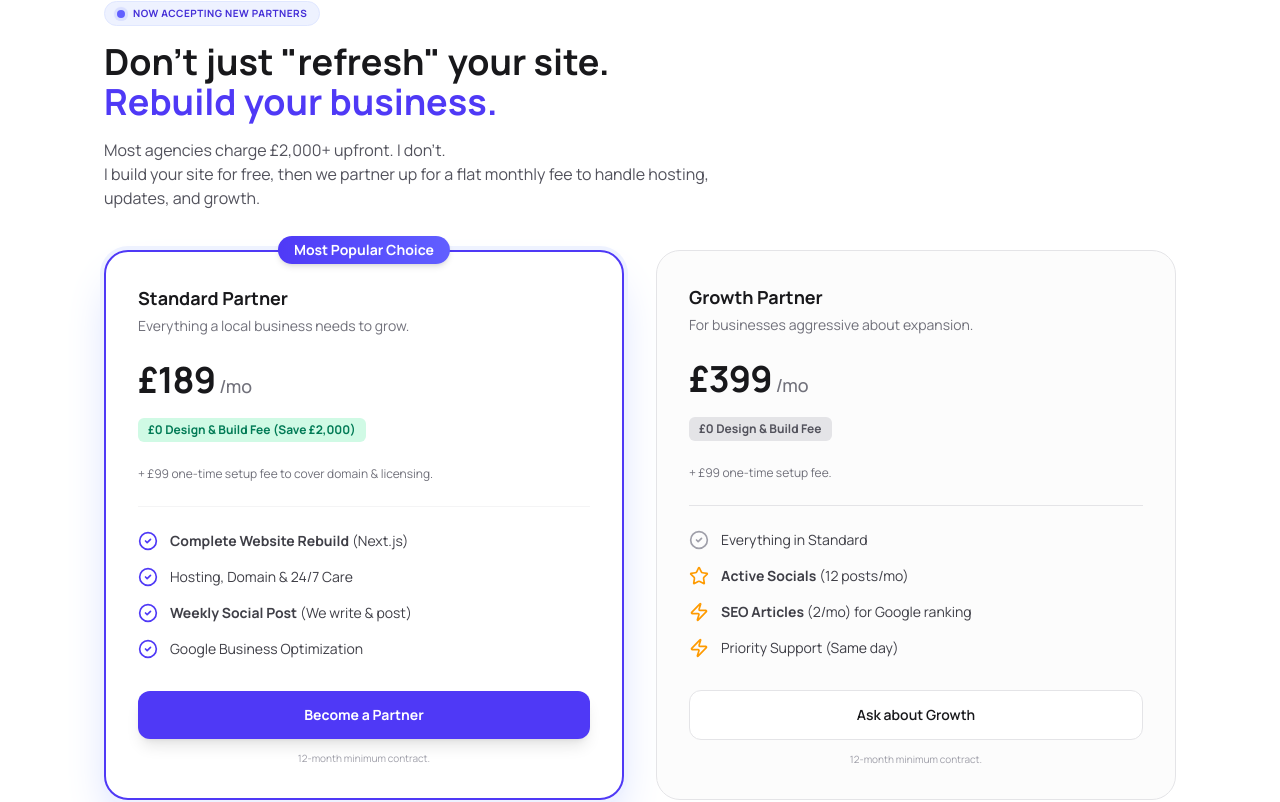
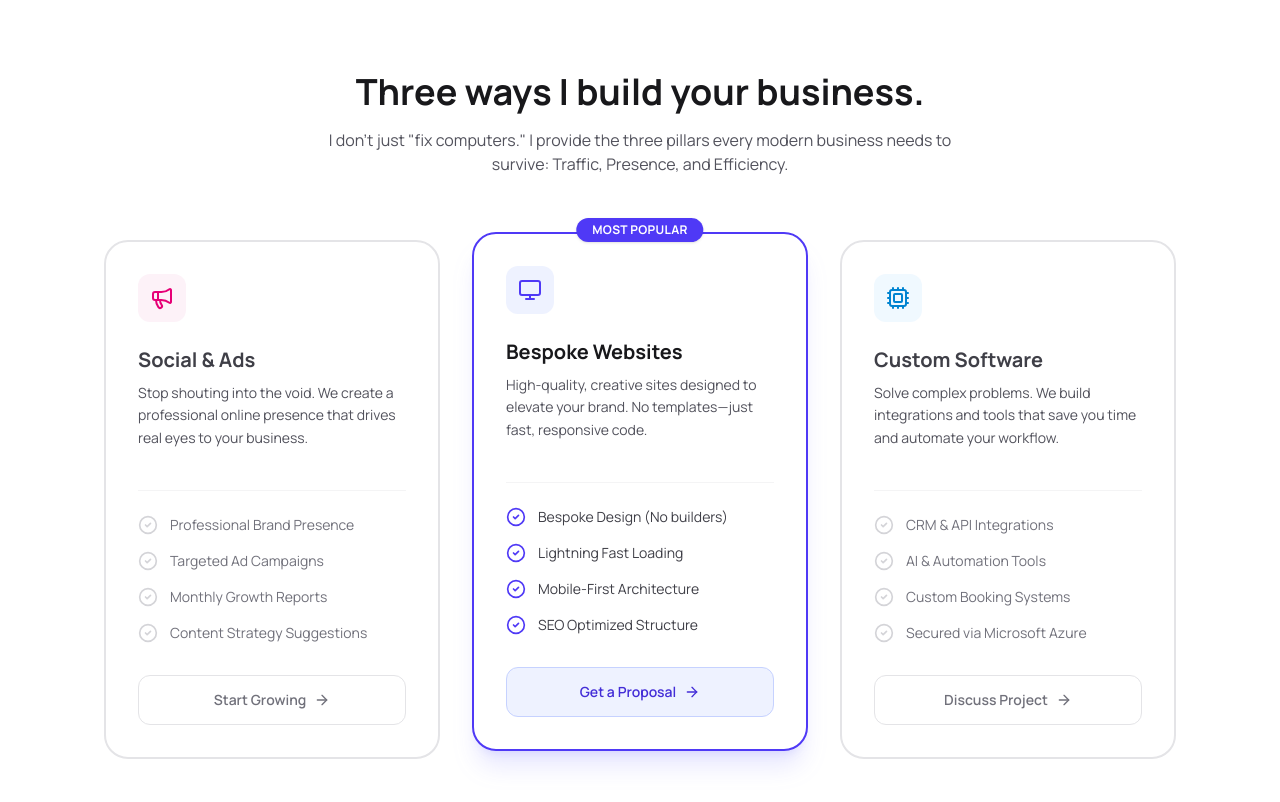
Before and after one commit to finnjefferis/jss, a Next.js app: page / in a window 1280 px wide. Shown: the part 1458-2260 px from the top of the page. Built offline with nearby package versions, Linux system fonts and the light colour scheme.

Commit message:
removed pricing, changed pricing tiers to services

```diff
--- a/src/app/components/PricingTiers.tsx
+++ b/src/app/components/PricingTiers.tsx
@@ -1,149 +1,189 @@
 "use client";
 
-import { CheckCircle2, ShieldCheck, Zap, Star } from "lucide-react";
+import { useState } from "react";
+import { CheckCircle2, Megaphone, Monitor, Cpu, ArrowRight } from "lucide-react";
+
+const PILLARS = [
+  {
+    id: "social",
+    title: "Social & Ads",
+    description: "Stop shouting into the void. We create a professional online presence that drives real eyes to your business.",
+    icon: Megaphone,
+    // Theme Colors
+    theme: {
+      border: "border-pink-500",
+      shadow: "shadow-pink-500/15",
+      iconBg: "bg-pink-50",
+      iconText: "text-pink-600",
+      check: "text-pink-500",
+      buttonActive: "bg-pink-50 text-pink-600 border-pink-200",
+    },
+    features: [
+      "Professional Brand Presence",
+      "Targeted Ad Campaigns",
+      "Monthly Growth Reports",
+      "Content Strategy Suggestions",
+    ],
+    cta: "Hi Finn, I need help with my Socials and Ads.",
+    buttonText: "Start Growing",
+  },
+  {
+    id: "web",
+    popular: true, // Adds the badge
+    title: "Bespoke Websites",
+    description: "High-quality, creative sites designed to elevate your brand. No templates—just fast, responsive code.",
+    icon: Monitor,
+    // Theme Colors
+    theme: {
+      border: "border-indigo-600",
+      shadow: "shadow-indigo-500/15",
+      iconBg: "bg-indigo-50",
+      iconText: "text-indigo-600",
+      check: "text-indigo-600",
+      buttonActive: "bg-indigo-50 text-indigo-700 border-indigo-200",
+    },
+    features: [
+      "Bespoke Design (No builders)",
+      "Lightning Fast Loading",
+      "Mobile-First Architecture",
+      "SEO Optimized Structure",
+    ],
+    cta: "Hi Finn, I'm looking for a new Bespoke Website.",
+    buttonText: "Get a Proposal",
+  },
+  {
+    id: "software",
+    title: "Custom Software",
+    description: "Solve complex problems. We build integrations and tools that save you time and automate your workflow.",
+    icon: Cpu,
+    // Theme Colors
+    theme: {
+      border: "border-sky-500",
+      shadow: "shadow-sky-500/15",
+      iconBg: "bg-sky-50",
+      iconText: "text-sky-600",
+      check: "text-sky-500",
+      buttonActive: "bg-sky-50 text-sky-600 border-sky-200",
+    },
+    features: [
+      "CRM & API Integrations",
+      "AI & Automation Tools",
+      "Custom Booking Systems",
+      "Secured via Microsoft Azure",
+    ],
+    cta: "Hi Finn, I have a Custom Software project in mind.",
+    buttonText: "Discuss Project",
+  },
+];
 
 export function PricingTiers() {
+  const [hoveredId, setHoveredId] = useState<string | null>(null);
+
+  // LOGIC: If nothing is hovered, 'web' is active.
+  // If something is hovered, that specific ID is active.
+  const activeId = hoveredId || "web";
+
   return (
-    <div className="mb-24 space-y-10">
-      <div className="text-center md:text-left">
-        <div className="mb-4 inline-flex items-center gap-2 rounded-full border border-indigo-100 bg-indigo-50 px-3 py-1">
-          <span className="flex h-2 w-2 relative">
-            <span className="animate-ping absolute inline-flex h-full w-full rounded-full bg-indigo-400 opacity-75"></span>
-            <span className="relative inline-flex rounded-full h-2 w-2 bg-indigo-500"></span>
-          </span>
-          <span className="text-[10px] font-bold uppercase tracking-wider text-indigo-700">
-            Now accepting new partners
-          </span>
-        </div>
+    <section className="py-12 md:py-24">
+      <div className="mb-16 space-y-4 text-center">
         <h2 className="text-3xl font-bold text-zinc-900 md:text-4xl">
-          Don't just "refresh" your site. <br className="hidden md:block"/>
-          <span className="text-indigo-600">Rebuild your business.</span>
+          Three ways I build your business.
         </h2>
-        <p className="mt-4 max-w-2xl text-base text-zinc-600">
-          Most agencies charge £2,000+ upfront. I don't. <br/>
-          I build your site for free, then we partner up for a flat monthly fee to handle hosting, updates, and growth.
+        <p className="mx-auto max-w-2xl text-base text-zinc-600">
+          I don't just "fix computers." I provide the three pillars every modern business needs to survive:
+          Traffic, Presence, and Efficiency.
         </p>
       </div>
 
-      <div className="grid gap-8 md:grid-cols-2 md:items-start lg:gap-8">
+      <div className="grid gap-8 md:grid-cols-3 md:items-stretch lg:gap-8">
+        {PILLARS.map((pillar) => (
+          <PillarCard
+            key={pillar.id}
+            pillar={pillar}
+            isActive={activeId === pillar.id}
+            onHover={() => setHoveredId(pillar.id)}
+            onLeave={() => setHoveredId(null)}
+          />
+        ))}
+      </div>
+    </section>
+  );
+}
 
-        {/* TIER 1: STANDARD (The Target) */}
-        <div className="relative rounded-3xl border-2 border-indigo-600 bg-white p-8 shadow-2xl shadow-indigo-200 ring-4 ring-indigo-50">
-          <div className="absolute -top-4 left-1/2 -translate-x-1/2 rounded-full bg-gradient-to-r from-indigo-600 to-indigo-500 px-4 py-1 text-sm font-bold text-white shadow-md">
-            Most Popular Choice
+function PillarCard({
+  pillar,
+  isActive,
+  onHover,
+  onLeave
+}: {
+  pillar: typeof PILLARS[0];
+  isActive: boolean;
+  onHover: () => void;
+  onLeave: () => void;
+}) {
+  const Icon = pillar.icon;
+  const t = pillar.theme;
+
+  return (
+    <div
+      onMouseEnter={onHover}
+      onMouseLeave={onLeave}
+      className={`
+        group relative flex flex-col rounded-3xl border-2 p-8
+        transition-all duration-300 ease-out
+        ${isActive ? `-translate-y-2 shadow-xl ${t.border} ${t.shadow}` : "border-zinc-200 bg-white hover:bg-zinc-50/50"}
+        bg-white
+      `}
+    >
+      {/* Popular Badge: Only visible if active AND it's the popular card */}
+      {pillar.popular && (
+        <div className={`
+          absolute -top-4 left-1/2 -translate-x-1/2 rounded-full px-4 py-1 text-xs font-bold uppercase tracking-wide text-white shadow-sm transition-opacity duration-300
+          ${isActive ? "opacity-100 bg-indigo-600" : "opacity-0"}
+        `}>
+          Most Popular
+        </div>
+      )}
+
+      {/* Icon */}
+      <div className={`mb-6 inline-flex h-12 w-12 items-center justify-center rounded-xl transition-colors duration-300 ${t.iconBg} ${t.iconText}`}>
+        <Icon className="h-6 w-6" />
       </div>
 
-          <div className="mb-6">
-            <h3 className="text-lg font-bold text-zinc-900">Standard Partner</h3>
-            <p className="mt-1 text-sm text-zinc-500">Everything a local business needs to grow.</p>
+      {/* Header */}
+      <div className="mb-4">
+        <h3 className={`text-xl font-bold transition-colors duration-300 ${isActive ? "text-zinc-900" : "text-zinc-700"}`}>
+          {pillar.title}
+        </h3>
+        <p className="mt-2 text-sm leading-relaxed text-zinc-600">
+          {pillar.description}
+        </p>
       </div>
-
-          <div className="mb-4 flex items-baseline gap-1">
-            <span className="text-4xl font-bold tracking-tight text-zinc-900">£189</span>
-            <span className="text-lg font-medium text-zinc-500">/mo</span>
-          </div>
-
-          <div className="mb-6 inline-block rounded-md bg-emerald-100 px-2.5 py-1 text-xs font-bold text-emerald-700">
-            £0 Design & Build Fee (Save £2,000)
-          </div>
-
-          <p className="mb-6 text-xs text-zinc-500">
-            + £99 one-time setup fee to cover domain & licensing.
-          </p>
 
       <div className="my-6 h-px w-full bg-zinc-100" />
 
-          <ul className="mb-8 space-y-4 text-sm text-zinc-700">
-            <li className="flex items-start gap-3">
-              <CheckCircle2 className="h-5 w-5 shrink-0 text-indigo-600" />
-              <span><strong>Complete Website Rebuild</strong> (Next.js)</span>
+      {/* Features List */}
+      <ul className="mb-8 flex-1 space-y-4 text-sm text-zinc-700">
+        {pillar.features.map((feature) => (
+          <li key={feature} className="flex items-start gap-3">
+            <CheckCircle2 className={`h-5 w-5 shrink-0 transition-colors duration-300 ${isActive ? t.check : "text-zinc-300"}`} />
+            <span className={isActive ? "text-zinc-700" : "text-zinc-500"}>{feature}</span>
           </li>
-            <li className="flex items-start gap-3">
-              <CheckCircle2 className="h-5 w-5 shrink-0 text-indigo-600" />
-              <span>Hosting, Domain & 24/7 Care</span>
-            </li>
-            <li className="flex items-start gap-3">
-              <CheckCircle2 className="h-5 w-5 shrink-0 text-indigo-600" />
-              <span><strong>Weekly Social Post</strong> (We write & post)</span>
-            </li>
-            <li className="flex items-start gap-3">
-              <CheckCircle2 className="h-5 w-5 shrink-0 text-indigo-600" />
-              <span>Google Business Optimization</span>
-            </li>
+        ))}
       </ul>
 
+      {/* CTA Button */}
       <a
-            href="https://wa.me/447887034503?text=Hi%20Finn%2C%20I%20want%20to%20grab%20a%20Standard%20Partner%20spot%20for%20%C2%A3189."
-            className="block w-full rounded-xl bg-indigo-600 px-4 py-3.5 text-center text-sm font-bold text-white shadow-lg transition hover:bg-indigo-700 hover:shadow-indigo-500/25"
+        href={`https://wa.me/447887034503?text=${encodeURIComponent(pillar.cta)}`}
+        className={`
+          relative flex w-full items-center justify-center gap-2 rounded-xl border px-4 py-3.5
+          text-center text-sm font-semibold transition-all duration-300
+          ${isActive ? t.buttonActive : "bg-white text-zinc-500 border-zinc-200"}
+        `}
       >
-            Become a Partner
+        <span>{pillar.buttonText}</span>
+        <ArrowRight className={`h-4 w-4 transition-transform ${isActive ? "group-hover:translate-x-1" : ""}`} />
       </a>
-          <p className="mt-3 text-center text-[10px] text-zinc-400">
-            12-month minimum contract.
-          </p>
-        </div>
-
-        {/* TIER 2: GROWTH (The Anchor) */}
-        <div className="relative rounded-3xl border border-zinc-200 bg-zinc-50/50 p-8 transition hover:border-zinc-300">
-          <div className="mb-6">
-            <h3 className="text-lg font-bold text-zinc-900">Growth Partner</h3>
-            <p className="mt-1 text-sm text-zinc-500">For businesses aggressive about expansion.</p>
-          </div>
-
-          <div className="mb-4 flex items-baseline gap-1">
-            <span className="text-4xl font-bold tracking-tight text-zinc-900">£399</span>
-            <span className="text-lg font-medium text-zinc-500">/mo</span>
-          </div>
-
-          <div className="mb-6 inline-block rounded-md bg-zinc-200 px-2.5 py-1 text-xs font-bold text-zinc-600">
-            £0 Design & Build Fee
-          </div>
-
-          <p className="mb-6 text-xs text-zinc-500">
-            + £99 one-time setup fee.
-          </p>
-
-          <div className="my-6 h-px w-full bg-zinc-200" />
-
-          <ul className="mb-8 space-y-4 text-sm text-zinc-700">
-            <li className="flex items-start gap-3">
-              <CheckCircle2 className="h-5 w-5 shrink-0 text-zinc-400" />
-              <span>Everything in Standard</span>
-            </li>
-            <li className="flex items-start gap-3">
-              <Star className="h-5 w-5 shrink-0 text-amber-500" />
-              <span><strong>Active Socials</strong> (12 posts/mo)</span>
-            </li>
-            <li className="flex items-start gap-3">
-              <Zap className="h-5 w-5 shrink-0 text-amber-500" />
-              <span><strong>SEO Articles</strong> (2/mo) for Google ranking</span>
-            </li>
-            <li className="flex items-start gap-3">
-              <Zap className="h-5 w-5 shrink-0 text-amber-500" />
-              <span>Priority Support (Same day)</span>
-            </li>
-          </ul>
-
-          <a
-            href="https://wa.me/447887034503?text=Hi%20Finn%2C%20tell%20me%20more%20about%20the%20Growth%20tier."
-            className="block w-full rounded-xl border border-zinc-200 bg-white px-4 py-3.5 text-center text-sm font-semibold text-zinc-900 transition hover:bg-zinc-50 hover:text-indigo-600"
-          >
-            Ask about Growth
-          </a>
-           <p className="mt-3 text-center text-[10px] text-zinc-400">
-            12-month minimum contract.
-          </p>
-        </div>
-
-      </div>
-
-      {/* Guarantee Badge */}
-      <div className="mx-auto flex max-w-md items-center justify-center gap-3 rounded-full border border-zinc-200 bg-white py-2 px-4 shadow-sm">
-        <ShieldCheck className="h-4 w-4 text-emerald-500" />
-        <p className="text-xs font-medium text-zinc-600">
-          Risk Free: We refund the setup fee if you don't love the design.
-        </p>
-      </div>
     </div>
   );
 }
--- a/src/app/page.tsx
+++ b/src/app/page.tsx
@@ -71,7 +71,7 @@ export default function Page() {
 <section id="services" className="mb-28">
  <PricingTiers />
 </section>
-<CollapsibleComparison />
+{/* <CollapsibleComparison /> */}
 
 
 
@@ -195,7 +195,7 @@ export  function HeroText() {
       </h2>
 
       <p className="hero-line hero-delay-3 mt-10 mb-8 text-l text-zinc-600 md:text-base">
-        Simple, fast websites and social that bring you new work. Projects from £139.
+        Simple, fast websites and social that bring you new work.
       </p>
 
    <div className="hero-line hero-delay-4 mb-6 md:hidden">
```
Lines whose indentation alone changed are shown as unchanged.
